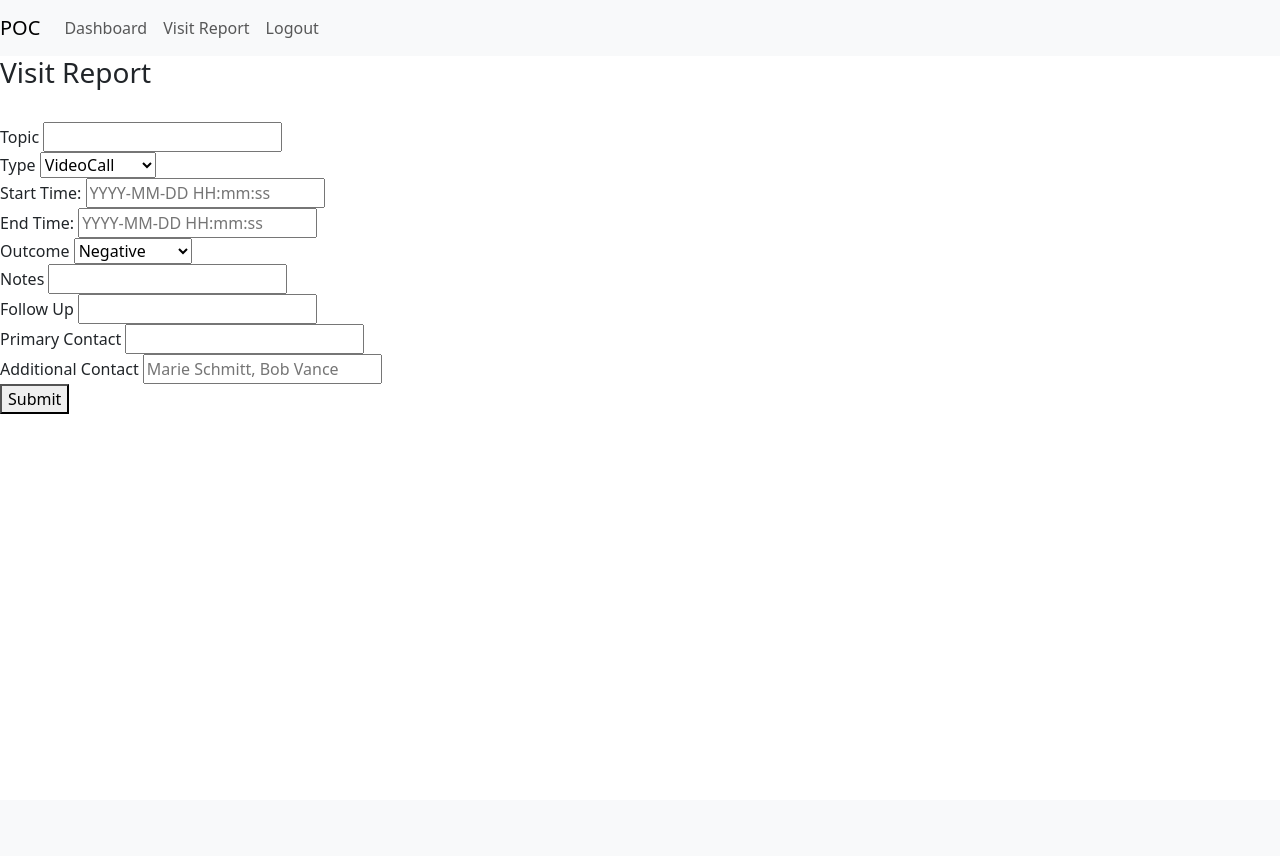
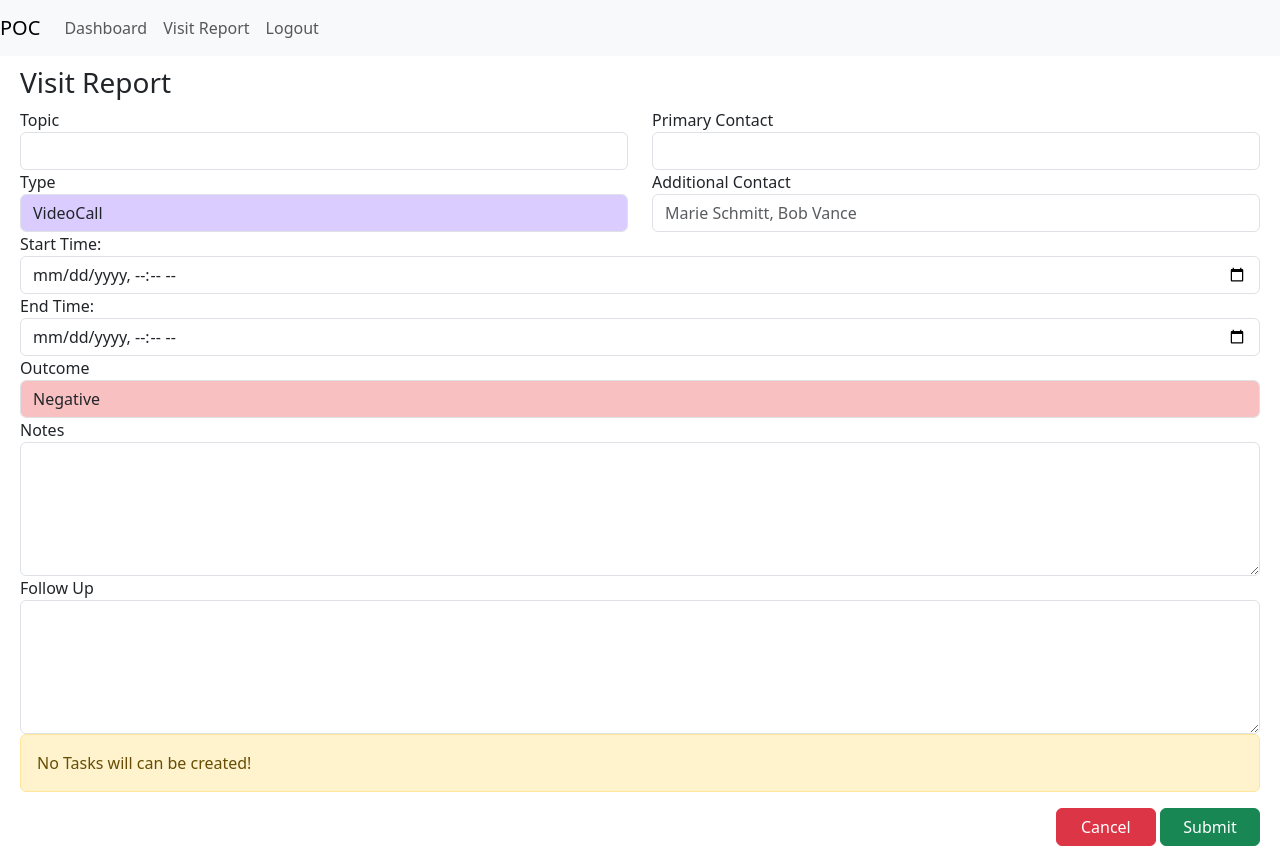
Before and after one commit to mepixop/visitreport, a Node project: template src/views/visitReportForm.hbs in a window 1280 px wide. Before the commit the page ends 414 px from the top, so only its background shows below. Run offline with Node 20 templates, Linux system fonts and the light colour scheme; the template is opened without the code that fills it, so the values that code supplies are empty.

Commit message:
update VisitReport Form, add CSS Classes for the colorful display of selections, add static warning

```diff
--- a/src/CSS/style.css
+++ b/src/CSS/style.css
@@ -22,9 +22,41 @@
 }
 
 .selected-status-Open {
+  background-color: #f8c0c0;
+}
+
+.selected-status-Closed {
+  background-color: #c3f7c8;
+}
+.btn-sizeing {
+  width: 100px;
+}
+
+.type-videocall {
+  background-color: #dbccff;
+}
+.type-externalvisit {
+  background-color: #edd4e9;
+}
+.type-internalvisit {
+  background-color: #fff3cd;
+}
+.type-expo {
+  background-color: #d7f8ee;
+}
+
+.outcome-negative {
+  background-color: #f8c0c0;
+}
+
+.outcome-neutral {
+  background-color: #ffe9a6;
+}
+
+.outcome-positive {
   background-color: #c3f7c8;
 }
 
-.selected-status-Closed {
-  background-color: #f8c0c0;
+.outcome-verypositive {
+  background-color: #c3f798;
 }
--- a/src/views/visitReportForm.hbs
+++ b/src/views/visitReportForm.hbs
@@ -10,56 +10,81 @@
   </head>
   <body>
     {{> header}}
+    <div class="main-content" >
       <h3>Visit Report</h3>
       <form id="visitReportForm" method="post" action="/visit-report/form">
-      <br/>
+        <div class="row">
+          <div class="col">
+            <div class="form-group">
               <label for="topic">Topic</label>
-      <input type="text" id="topic" name="topic" maxlength="150">
-      <br/>
+              <input type="text" id="topic" class="form-control" name="topic" maxlength="150">
+            </div>
+          </div>
+          <div class="col">
+            <div class="form-group">
+              <label for="primaryContact">Primary Contact</label>
+              <input type="text" id="primaryContact"  class="form-control" name="primaryContact">
+            </div>
+          </div>
+          <div class="w-100"></div>
+          <div class="col">
+            <div class="form-group">
               <label for="type">Type</label>
-      <select id="type" name ="type">
+              <select id="type" class="form-control" name ="type">
                 <option value="VideoCall">VideoCall</option>
                 <option value="ExternalVisit">ExternalVisit</option>
                 <option value="InternalVisit">InternalVisit</option>
                 <option value="Expo">Expo</option>
               </select>
-      <br/>
+            </div>
+          </div>
+          <div class="col">
+            <div class="form-group">
+            <label for="attendees">Additional Contact</label>
+            <input type="text" id="attendees" class="form-control" name="attendees" placeholder="Marie Schmitt, Bob Vance">
+            </div>
+          </div>
+        </div>
 
+        <div class="form-group">
           <label for="startTime">Start Time:</label>
-      <input type="datetime" id="startTime" name="startTime" placeholder="YYYY-MM-DD HH:mm:ss">
-      <br/>
+          <input type="datetime-local" id="startTime" class="form-control" name="startTime" placeholder="YYYY-MM-DD HH:mm:ss">
+        </div>
+          <div class="form-group">
           <label for="endTime">End Time:</label>
-      <input type="datetime" id="endTime" name="endTime" placeholder="YYYY-MM-DD HH:mm:ss">
+          <input type="datetime-local" id="endTime" class="form-control" name="endTime" placeholder="YYYY-MM-DD HH:mm:ss">
+        </div>
 
-      <br/>
-      <label for = "outcome">Outcome</label>
-      <select id="outcome" name ="outcome">
+        <div class="form-group">
+          <label for ="outcome">Outcome</label>
+          <select id="outcome" class="form-control" name ="outcome">
             <option value="Negative">Negative</option>
             <option value="Normal">Normal</option>
             <option value="Positive">Positive</option>
             <option value="VeryPositive">Very Positive</option>
           </select>
+        </div>
 
-      <br/>
+        <div class="form-group">
           <label for="notes">Notes</label>
-      <input type="text" id="notes" name="notes" maxlength="300">
+          <textarea rows="5" id="notes" class="form-control" name="notes" maxlength="300">   </textarea>
+        </div>
+        <div class="form-group">
+          <label for="followUp">Follow Up</label>
+          <textarea rows="5" id="followUp" class="form-control" name="followUp" maxlength="300"></textarea>
+          <div class="alert alert-warning alert-dismissible fade show" role="alert">
+            No Tasks will can be created!
+          </div>
+        </div>
 
-      <br/>
-      <label for="followUp">Follow Up</label>
-      <input type="text" id="followUp" name="followUp" maxlength="300">
+        <div class="form-group" style="text-align: right;">
+          <button class="btn btn-danger btn-sizeing" type="">Cancel</button>
+          <button class="btn btn-success btn-sizeing" type="submit">Submit</button>
+        </div>
 
-      <br/>
-      <label for="primaryContact">Primary Contact</label>
-      <input type="text" id="primaryContact" name="primaryContact">
+      </form>
+    </div>
 
-      <br/>
-      <label for="attendees">Additional Contact</label>
-      <input type="text" id="attendees" name="attendees" placeholder="Marie Schmitt, Bob Vance">
-
-      <br/>
-      <button type="submit">Submit</button>
-    </form>
-    </p>
     <script>
       $("#visitReportForm").on('submit', function(e){
         e.preventDefault();
@@ -77,13 +102,6 @@
             }
           }
         });
-        /*const submissionResponse = await fetch("/visit-report/form",{
-          method: "POST",
-          body: formData,
-          redirect:"manual"
-        });
-        const responseBody = await submissionResponse.json();
-        */
       });
 
       function getFormData(){
@@ -99,6 +117,48 @@
           attendees: $("#attendees").val()
         }
       }
+
+      const typeSelect = document.getElementById('type');
+      function updateTypeSelectClass() {
+        typeSelect.classList.remove('type-videocall', 'type-externalvisit', 'type-internalvisit', 'type-expo');
+
+        switch (typeSelect.value) {
+          case 'VideoCall':
+            typeSelect.classList.add('type-videocall');
+            break;
+          case 'ExternalVisit':
+            typeSelect.classList.add('type-externalvisit');
+            break;
+          case 'InternalVisit':
+            typeSelect.classList.add('type-internalvisit');
+            break;
+          case 'Expo':
+            typeSelect.classList.add('type-expo');
+            break;
+        }
+      }
+      updateTypeSelectClass();
+      typeSelect.addEventListener('change', updateTypeSelectClass);
+      const outcomeSelect = document.getElementById('outcome');
+      function updateOutcomeSelectClass(){
+        outcomeSelect.classList.remove('outcome-negative','outcome-positive','outcome-neutral','outcome-verypositive');
+        switch (outcomeSelect.value) {
+            case 'Negative':
+              outcomeSelect.classList.add('outcome-negative');
+              break;
+            case 'Normal':
+              outcomeSelect.classList.add('outcome-neutral');
+              break;
+            case 'Positive':
+              outcomeSelect.classList.add('outcome-positive');
+              break;
+            case 'VeryPositive':
+              outcomeSelect.classList.add('outcome-verypositive');
+              break;
+          }
+        }
+      updateOutcomeSelectClass();
+      outcomeSelect.addEventListener('change', updateOutcomeSelectClass);
     </script>
   </body>
 </html>
```
Lines whose indentation alone changed are shown as unchanged.
